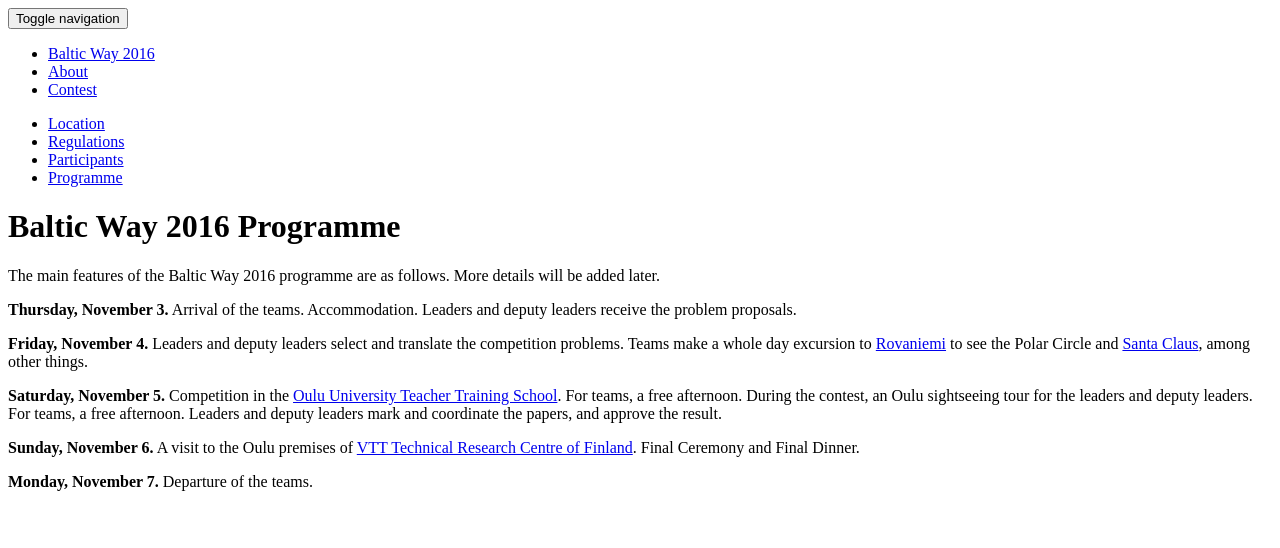
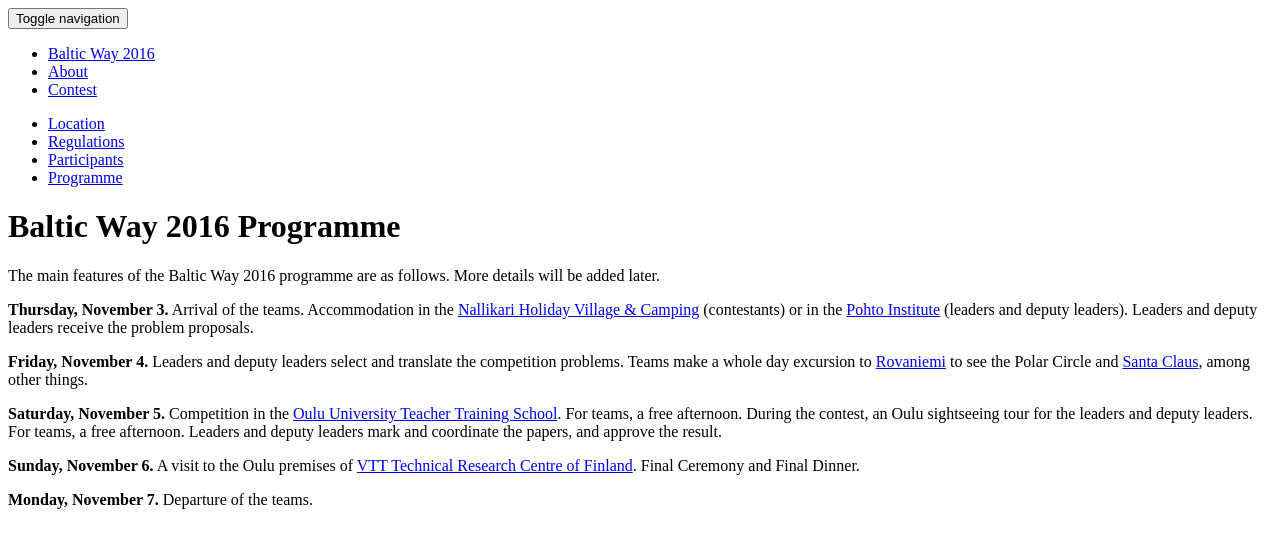
Before and after one commit to matematiikkakilpailut/matematiikkakilpailut.github.io, a Jekyll site: the page built from BW2016/programme/index.md, in a window 1280 px wide. Shown: the top 548 px of the page. Built offline with Jekyll 4.4.1, drawn with Linux system fonts in a browser that asks for light colours; nearby versions of some CDN libraries; a style sheet for code colours, icons or effects is not loaded.

Commit message:
Ohjelman täydennystä.

```diff
--- a/BW2016/programme/index.md
+++ b/BW2016/programme/index.md
@@ -7,7 +7,7 @@
 
 The main features of the Baltic Way 2016 programme are as follows. More details will be added later.
 
-<b>Thursday, November 3.</b> Arrival of the teams. Accommodation. Leaders and deputy leaders receive the problem proposals.
+<b>Thursday, November 3.</b> Arrival of the teams. Accommodation in the [Nallikari Holiday Village & Camping](http://nallikari.fi/en/) (contestants) or in the [Pohto Institute](https://www.pohto.fi/index.php?sl=en) (leaders and deputy leaders). Leaders and deputy leaders receive the problem proposals.
 
 <b>Friday, November 4.</b> Leaders and deputy leaders select and translate the competition problems. Teams make a whole day excursion to [Rovaniemi](http://www.visitrovaniemi.fi/) to see the Polar Circle and [Santa Claus](http://www.santaclausvillage.info/), among other things.
 
```
